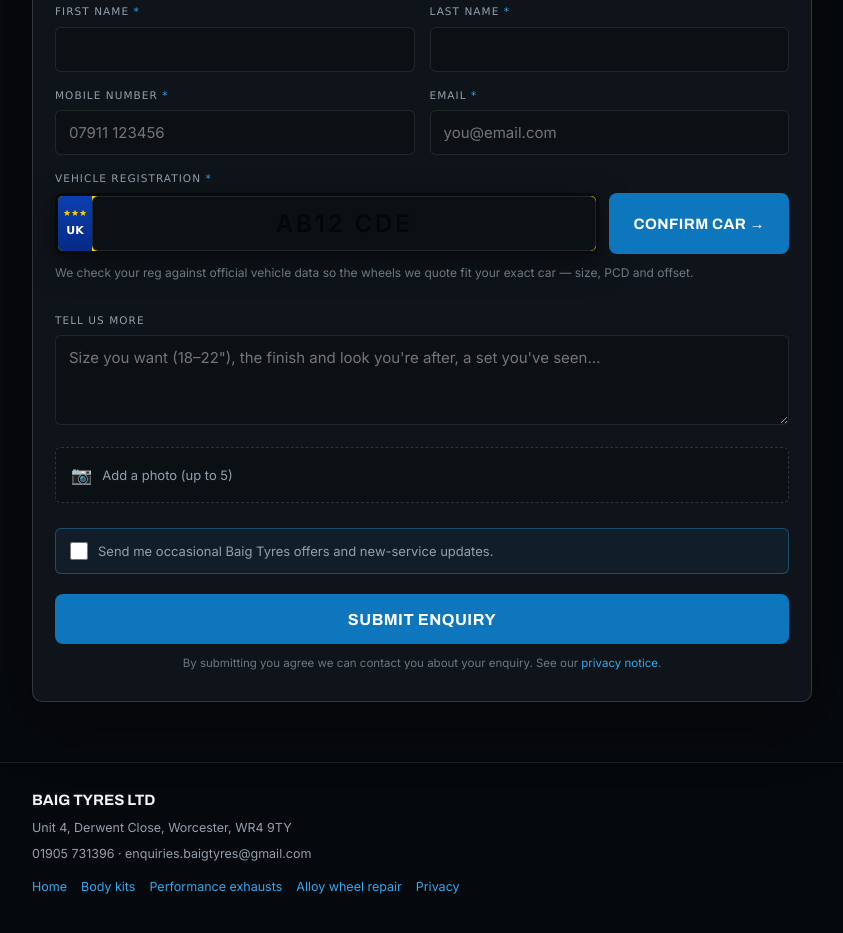
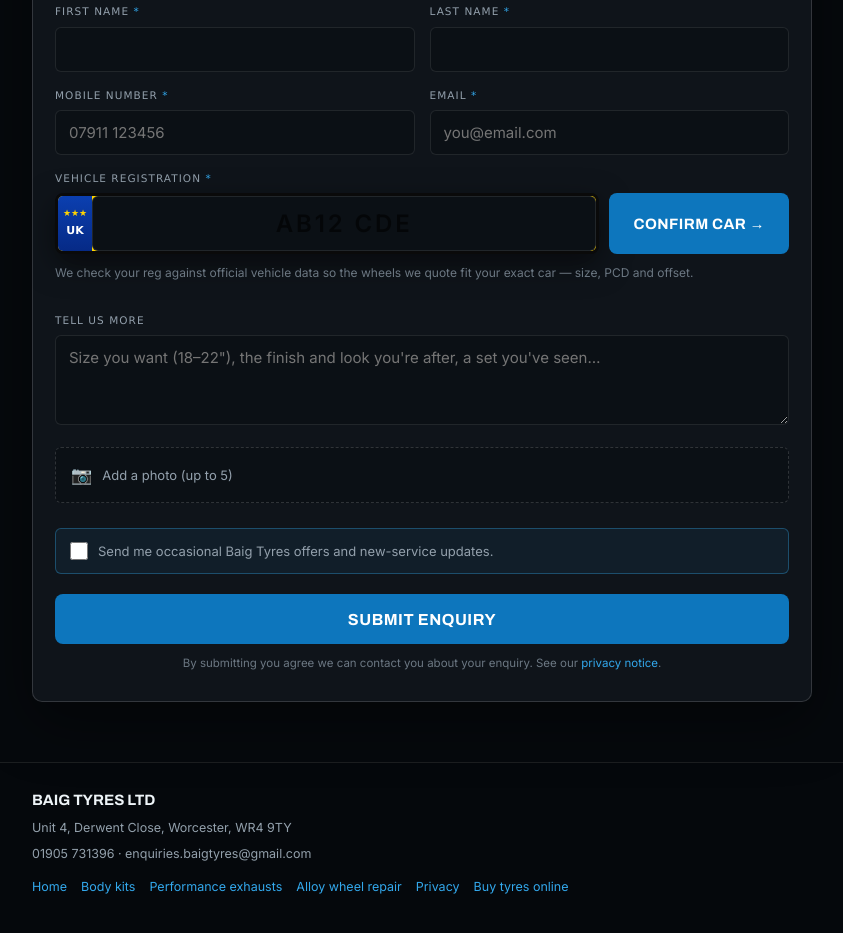
Before and after one commit to aadambaig/baigtyres-enquiry, a website: page public/services/alloy-wheels/index.html in a window 1280 px wide. Shown: the part 2057-2990 px from the top of the page, without its empty margins (218-1061 px from the left). Drawn offline with Linux system fonts and the light colour scheme.

Commit message:
Link Worcester services to online tyre shop

```diff
--- a/public/services/alloy-wheels/index.html
+++ b/public/services/alloy-wheels/index.html
@@ -222,6 +222,7 @@
       <a href="/services/performance-exhausts">Performance exhausts</a>
       <a href="/services/alloy-wheel-repair">Alloy wheel repair</a>
       <a href="/privacy">Privacy</a>
+      <a href="https://baigtyres.com/">Buy tyres online</a>
     </div>
   </div>
 </footer>
```
